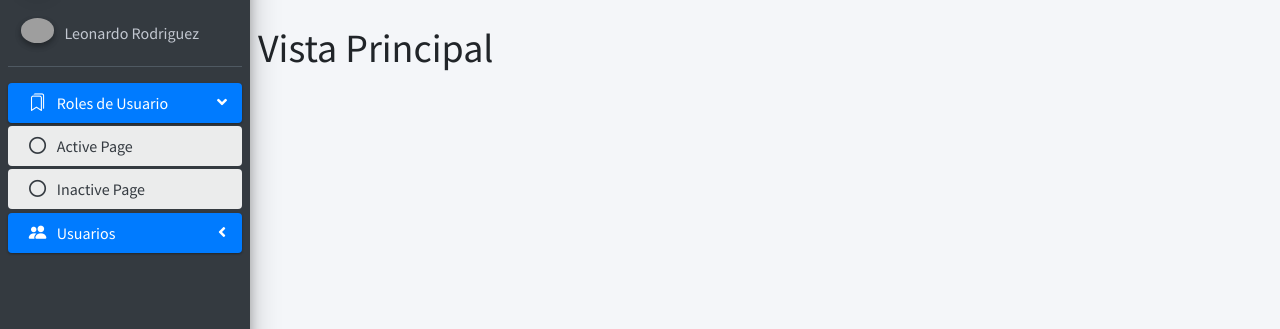
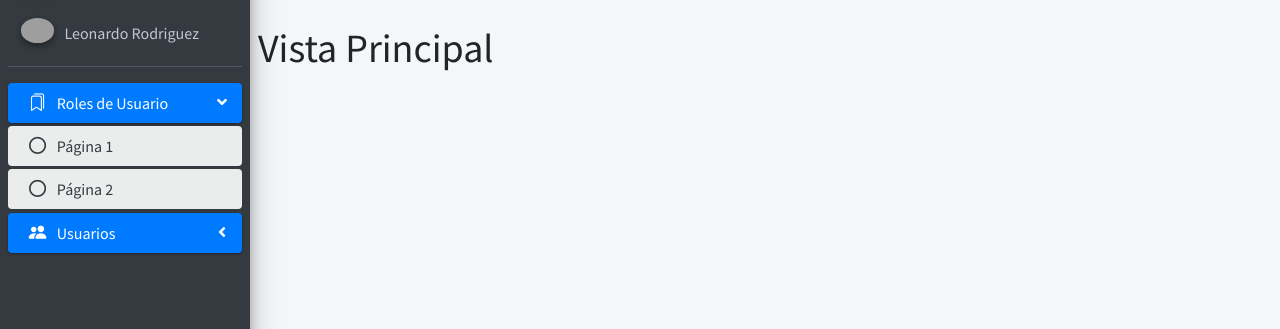
Before and after one commit to rodriguezcl/aulaunida, a PHP site: page /aulaunida/ in a window 1280 px wide, after a click on "Roles de Usuario". Shown: the part 57-386 px from the top of the page. Run offline with PHP 8.4, Linux system fonts and the light colour scheme; a user stored in the database is signed in; data comes from the database, SQL or seed files in the repository; some libraries are stand-ins or nearby versions; grey boxes are pictures that could not be loaded.

Commit message:
Configuraciones iniciales del Modulo Roles

```diff
--- a/admin/layout/parte1.php
+++ b/admin/layout/parte1.php
@@ -193,13 +193,13 @@ scratch. This page gets rid of all links and provides the needed markup only.
                 <li class="nav-item">
                   <a href="#" class="nav-link active">
                     <i class="far fa-circle nav-icon"></i>
-                    <p>Active Page</p>
+                    <p>Página 1</p>
                   </a>
                 </li>
                 <li class="nav-item">
                   <a href="#" class="nav-link active">
                     <i class="far fa-circle nav-icon"></i>
-                    <p>Inactive Page</p>
+                    <p>Página 2</p>
                   </a>
                 </li>
               </ul>
@@ -218,13 +218,13 @@ scratch. This page gets rid of all links and provides the needed markup only.
                 <li class="nav-item">
                   <a href="#" class="nav-link active">
                     <i class="far fa-circle nav-icon"></i>
-                    <p>Active Page</p>
+                    <p>Página 1</p>
                   </a>
                 </li>
                 <li class="nav-item">
                   <a href="#" class="nav-link active">
                     <i class="far fa-circle nav-icon"></i>
-                    <p>Inactive Page</p>
+                    <p>Página 2</p>
                   </a>
                 </li>
               </ul>
```
